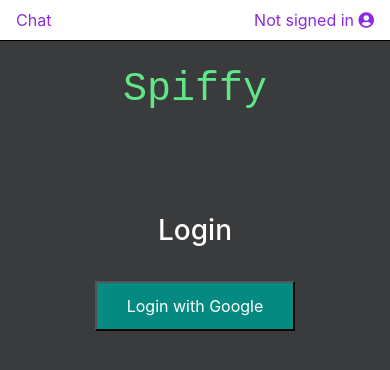
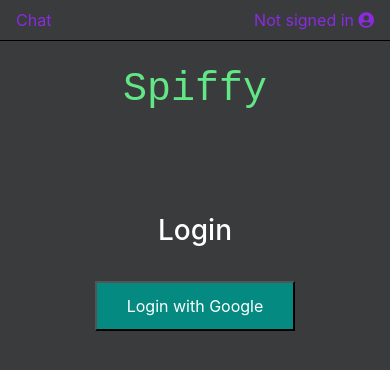
Before and after one commit to sam-leishman/chat-app, a React (Create React App) app: page /login in a window 390 px wide. Shown: the top 370 px of the page. Built offline with nearby package versions, Linux system fonts and the light colour scheme; no server answers.

Commit message:
finishing up styles

```diff
--- a/src/Responsive.scss
+++ b/src/Responsive.scss
@@ -1,5 +1,5 @@
-@media (max-width: 615px) {
-    .navbar {
-        background-color: white;
+@media (max-width: 700px) {
+    .channel-header {
+        overflow-wrap: anywhere;
     }
 }
```
Also changed, not shown: 1 other file (tests, documents, lock files or other folders).
